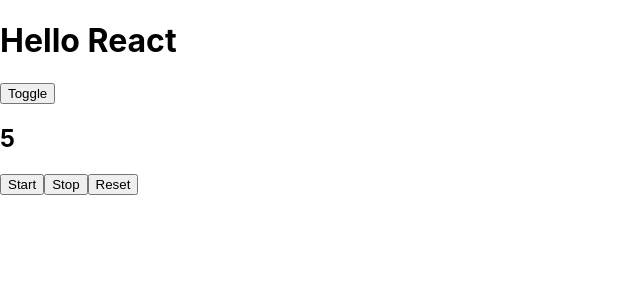
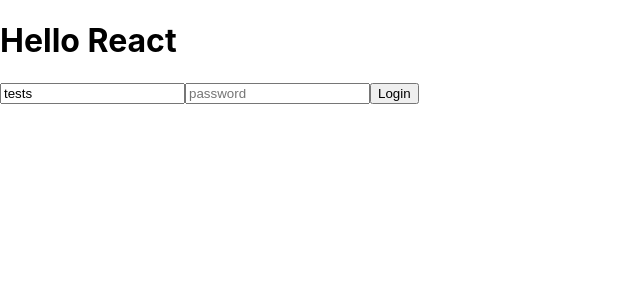
Before and after one commit to freshcourses-fe/react-lessons, a React (Create React App) app: page / in a window 1280 px wide. Shown: the top 300 px of the page, without its empty margins (0-640 px from the left). Built offline with nearby package versions, Linux system fonts and the light colour scheme.

Commit message:
Add LoginForm

```diff
--- a/src/App.js
+++ b/src/App.js
@@ -1,33 +1,15 @@
 import './App.css';
 import React from 'react';
 import Header from './components/Header';
-import PhoneDashboard from './components/PhoneDasboard';
-import StopWatch from './components/Stopwatch';
+import LoginForm from './components/forms/LoginForm';
 
-class App extends React.Component {
-  constructor(props) {
-    super(props);
-
-    this.state = {
-      isVisible: true,
-    };
-  }
-
-  render() {
-    return (
-      <>
-        <Header />
-        <button
-          onClick={() => {
-            this.setState({
-              isVisible: !this.state.isVisible,
-            });
-          }}
-        >Toggle</button>
-        <main>{this.state.isVisible && <StopWatch />}</main>
-      </>
-    );
-  }
+function App() {
+  return (
+    <>
+      <Header />
+      <LoginForm />
+    </>
+  );
 }
 
 export default App;
--- /dev/null
+++ b/src/components/forms/LoginForm/index.jsx
@@ -0,0 +1,53 @@
+import React from 'react';
+
+class LoginForm extends React.Component {
+  constructor(props) {
+    super(props);
+
+    this.state = {
+      email: 'tests',
+      password: '',
+    };
+  }
+
+  handleFormSubmit = (e) => {
+    // const {email} = this.state;
+    const {
+      email: { value },
+    } = e.target.elements;
+    e.preventDefault();
+    console.log(value);
+    // console.log(email);
+  };
+
+  handleEmailChange = (e) => {
+    this.setState({
+      email: e.target.value,
+    });
+  };
+
+  render() {
+    const { email, password } = this.state;
+    return (
+      <form onSubmit={this.handleFormSubmit}>
+        <input
+          onChange={this.handleEmailChange}
+          value={email}
+          type="text"
+          name="email"
+          placeholder="email"
+        />
+        <input
+          onChange={this.handleEmailChange}
+          value={password}
+          type="password"
+          name="password"
+          placeholder="password"
+        />
+        <button>Login</button>
+      </form>
+    );
+  }
+}
+
+export default LoginForm;
```
